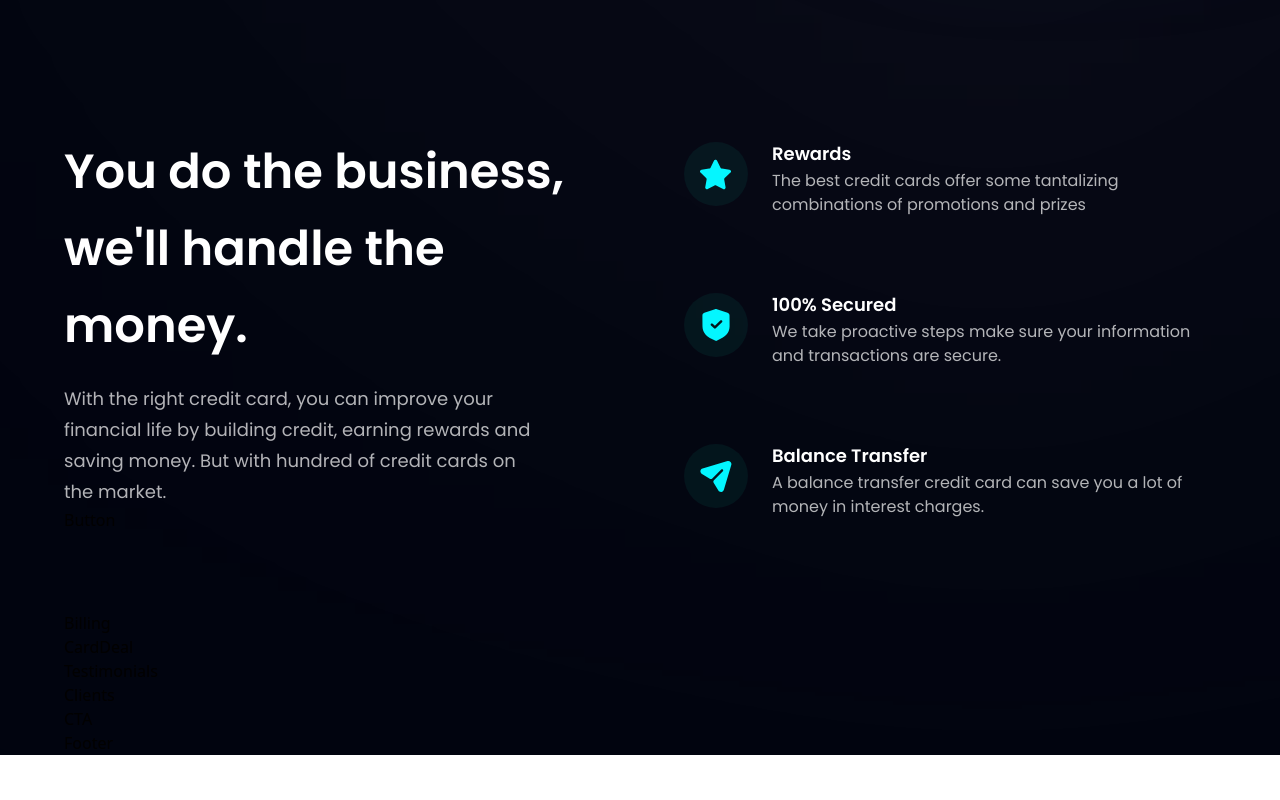
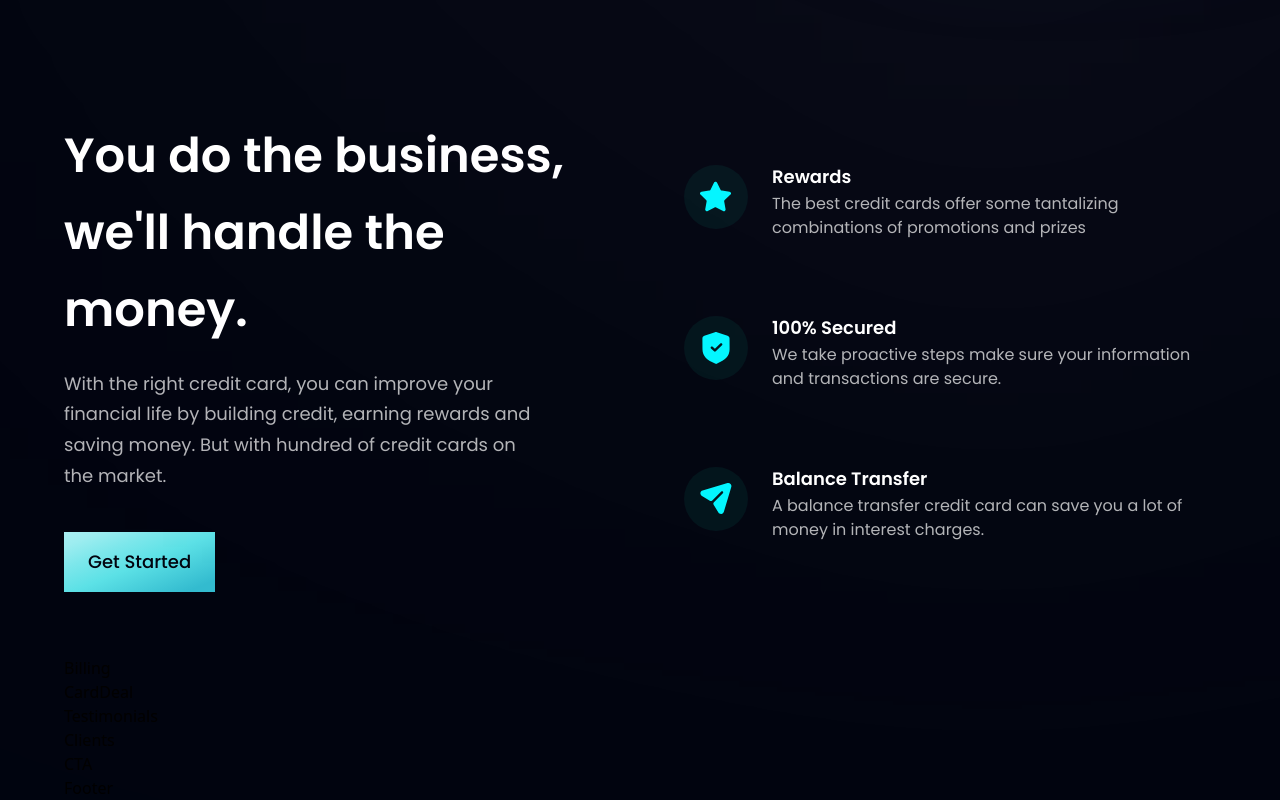
Before and after one commit to bramadl/hoobank-landing-page, a React (Vite) app: page / in a window 1280 px wide. Shown: the part 891-1691 px from the top of the page. Before the commit the page ends 1646 px from the top, so only its background shows below. Built offline with nearby package versions, Linux system fonts and the light colour scheme.

Commit message:
chore: create generic button component

```diff
--- a/src/components/Button.tsx
+++ b/src/components/Button.tsx
@@ -1,5 +1,16 @@
 import React from "react";
 
-export const Button = () => {
-  return <div>Button</div>;
+type ButtonProps = {
+  styles: string;
 };
+
+export const Button: React.FC<ButtonProps> = ({ styles }) => {
+  return (
+    <button
+      className={`py-4 px-6 bg-blue-gradient font-poppins font-medium text-lg text-primary outline-none ${styles}`}
+      type="button"
+    >
+      Get Started
+    </button>
+  );
+};
```
